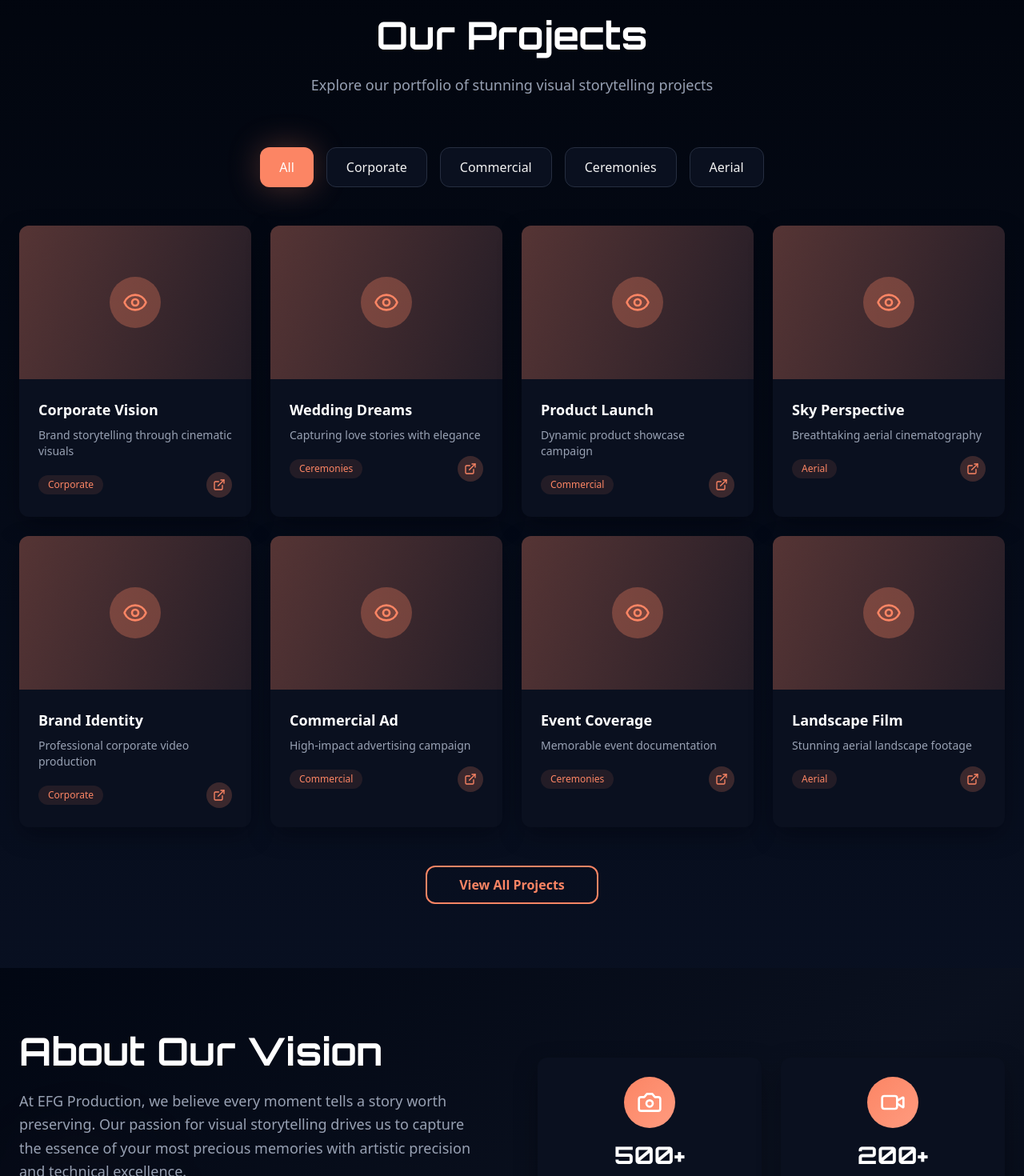
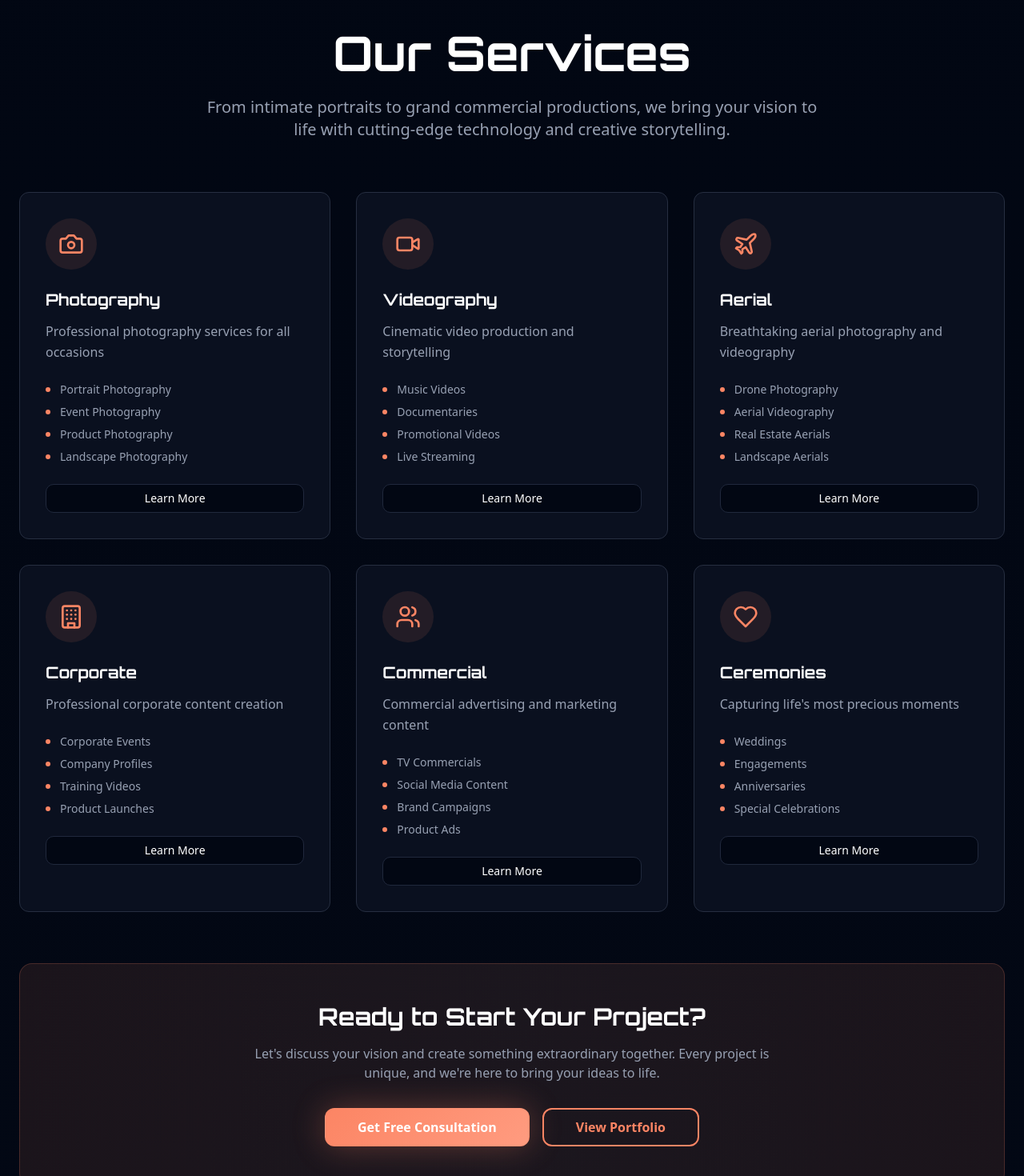
Before and after one commit to AishwariyaK/efgs-vision-spark, a React (Vite) app: page / in a window 1280 px wide. Shown: the part 860-2330 px from the top of the page at 80% size. Built offline with nearby package versions, Linux system fonts and the light colour scheme.

Commit message:
Add Services Page
Add a new "Services" page to the website.

```diff
--- a/src/components/Navbar.tsx
+++ b/src/components/Navbar.tsx
@@ -16,6 +16,7 @@ const Navbar = () => {
 
   const navItems = [
     { label: "Home", href: "#home" },
+    { label: "Services", href: "#services" },
     { label: "Projects", href: "#projects" },
     { label: "About", href: "#about" },
     { label: "Contact", href: "#contact" },
--- /dev/null
+++ b/src/components/ServicesSection.tsx
@@ -0,0 +1,146 @@
+import { Camera, Video, Plane, Users, Building, Heart } from "lucide-react";
+import { Button } from "@/components/ui/button";
+
+const ServicesSection = () => {
+  const services = [
+    {
+      icon: Camera,
+      title: "Photography",
+      description: "Professional photography services for all occasions",
+      features: ["Portrait Photography", "Event Photography", "Product Photography", "Landscape Photography"],
+      gradient: "from-primary/20 to-primary/5"
+    },
+    {
+      icon: Video,
+      title: "Videography",
+      description: "Cinematic video production and storytelling",
+      features: ["Music Videos", "Documentaries", "Promotional Videos", "Live Streaming"],
+      gradient: "from-accent/20 to-accent/5"
+    },
+    {
+      icon: Plane,
+      title: "Aerial",
+      description: "Breathtaking aerial photography and videography",
+      features: ["Drone Photography", "Aerial Videography", "Real Estate Aerials", "Landscape Aerials"],
+      gradient: "from-primary/15 to-primary-glow/10"
+    },
+    {
+      icon: Building,
+      title: "Corporate",
+      description: "Professional corporate content creation",
+      features: ["Corporate Events", "Company Profiles", "Training Videos", "Product Launches"],
+      gradient: "from-secondary/20 to-secondary/5"
+    },
+    {
+      icon: Users,
+      title: "Commercial",
+      description: "Commercial advertising and marketing content",
+      features: ["TV Commercials", "Social Media Content", "Brand Campaigns", "Product Ads"],
+      gradient: "from-primary-glow/20 to-primary-glow/5"
+    },
+    {
+      icon: Heart,
+      title: "Ceremonies",
+      description: "Capturing life's most precious moments",
+      features: ["Weddings", "Engagements", "Anniversaries", "Special Celebrations"],
+      gradient: "from-accent/15 to-accent/5"
+    }
+  ];
+
+  return (
+    <section id="services" className="py-24 bg-gradient-to-b from-background to-secondary/5">
+      <div className="container mx-auto px-6">
+        {/* Section Header */}
+        <div className="text-center mb-16 animate-fade-in">
+          <h2 className="font-horas font-bold text-4xl md:text-6xl text-foreground mb-6">
+            Our Services
+          </h2>
+          <p className="font-ailrons text-lg md:text-xl text-muted-foreground max-w-3xl mx-auto leading-relaxed">
+            From intimate portraits to grand commercial productions, we bring your vision to life with
+            cutting-edge technology and creative storytelling.
+          </p>
+        </div>
+
+        {/* Services Grid */}
+        <div className="grid grid-cols-1 md:grid-cols-2 lg:grid-cols-3 gap-8 mb-16">
+          {services.map((service, index) => {
+            const IconComponent = service.icon;
+            return (
+              <div
+                key={service.title}
+                className="group relative bg-card border border-border rounded-lg p-8 hover:shadow-glow transition-all duration-500 animate-slide-up"
+                style={{ animationDelay: `${index * 0.1}s` }}
+              >
+                {/* Background Gradient */}
+                <div className={`absolute inset-0 bg-gradient-to-br ${service.gradient} rounded-lg opacity-0 group-hover:opacity-100 transition-opacity duration-500`}></div>
+
+                {/* Content */}
+                <div className="relative z-10">
+                  {/* Icon */}
+                  <div className="mb-6">
+                    <div className="w-16 h-16 rounded-full bg-primary/10 flex items-center justify-center group-hover:bg-primary/20 transition-colors duration-300">
+                      <IconComponent className="w-8 h-8 text-primary group-hover:scale-110 transition-transform duration-300" />
+                    </div>
+                  </div>
+
+                  {/* Title & Description */}
+                  <h3 className="font-horas font-bold text-xl text-foreground mb-3 group-hover:text-primary transition-colors duration-300">
+                    {service.title}
+                  </h3>
+                  <p className="font-ailrons text-muted-foreground mb-6 leading-relaxed">
+                    {service.description}
+                  </p>
+
+                  {/* Features */}
+                  <ul className="space-y-2 mb-6">
+                    {service.features.map((feature, featureIndex) => (
+                      <li
+                        key={featureIndex}
+                        className="font-ailrons text-sm text-muted-foreground flex items-center"
+                      >
+                        <div className="w-1.5 h-1.5 bg-primary rounded-full mr-3 group-hover:scale-125 transition-transform duration-300"></div>
+                        {feature}
+                      </li>
+                    ))}
+                  </ul>
+
+                  {/* Learn More Button */}
+                  <Button
+                    variant="outline"
+                    size="sm"
+                    className="w-full group-hover:border-primary group-hover:text-primary transition-colors duration-300"
+                  >
+                    Learn More
+                  </Button>
+                </div>
+              </div>
+            );
+          })}
+        </div>
+
+        {/* Call to Action */}
+        <div className="text-center animate-scale-in">
+          <div className="bg-gradient-to-r from-primary/10 via-primary-glow/10 to-primary/10 rounded-2xl p-8 md:p-12 border border-primary/20">
+            <h3 className="font-horas font-bold text-2xl md:text-3xl text-foreground mb-4">
+              Ready to Start Your Project?
+            </h3>
+            <p className="font-ailrons text-muted-foreground mb-8 max-w-2xl mx-auto">
+              Let's discuss your vision and create something extraordinary together.
+              Every project is unique, and we're here to bring your ideas to life.
+            </p>
+            <div className="flex flex-col sm:flex-row gap-4 justify-center">
+              <Button variant="hero" size="xl">
+                Get Free Consultation
+              </Button>
+              <Button variant="outline_hero" size="xl">
+                View Portfolio
+              </Button>
+            </div>
+          </div>
+        </div>
+      </div>
+    </section>
+  );
+};
+
+export default ServicesSection;
--- a/src/pages/Index.tsx
+++ b/src/pages/Index.tsx
@@ -1,6 +1,7 @@
 import { useEffect } from "react";
 import Navbar from "@/components/Navbar";
 import HeroSection from "@/components/HeroSection";
+import ServicesSection from "@/components/ServicesSection";
 import ProjectsSection from "@/components/ProjectsSection";
 import AboutSection from "@/components/AboutSection";
 import ContactSection from "@/components/ContactSection";
@@ -26,6 +27,7 @@ const Index = () => {
       <Navbar />
       <main>
         <HeroSection />
+        <ServicesSection />
         <ProjectsSection />
         <AboutSection />
         <ContactSection />
```
